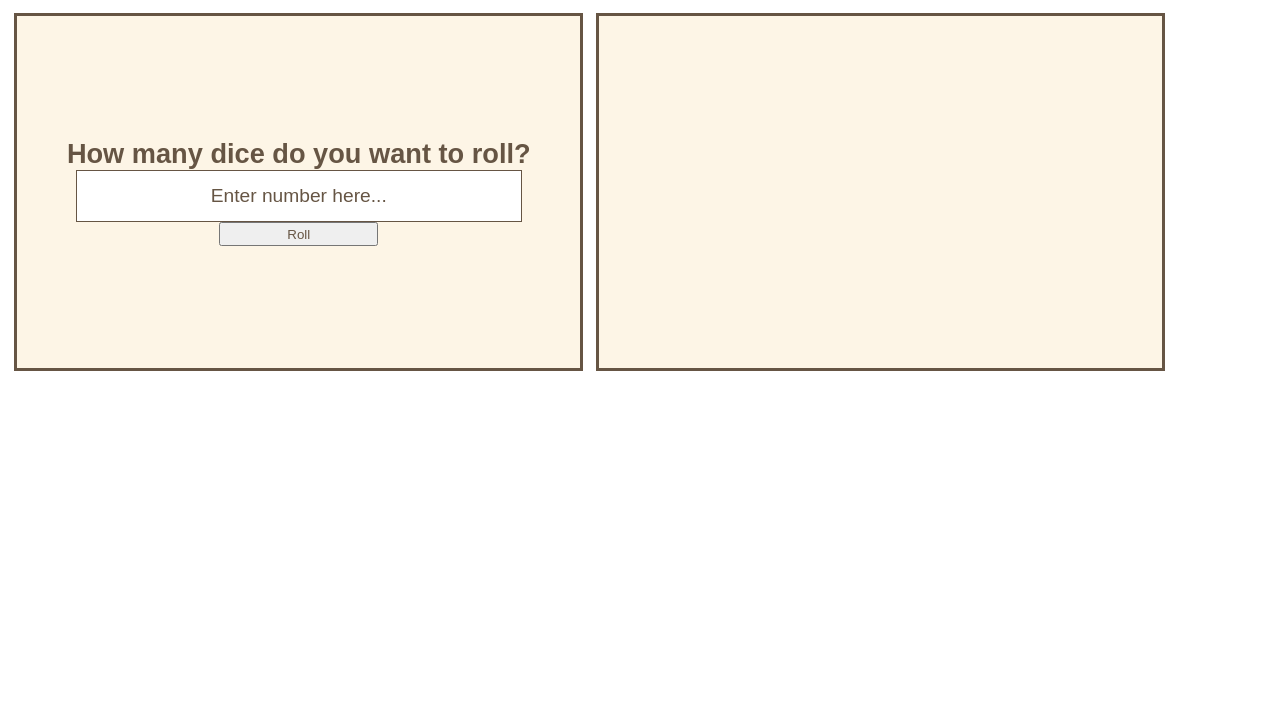
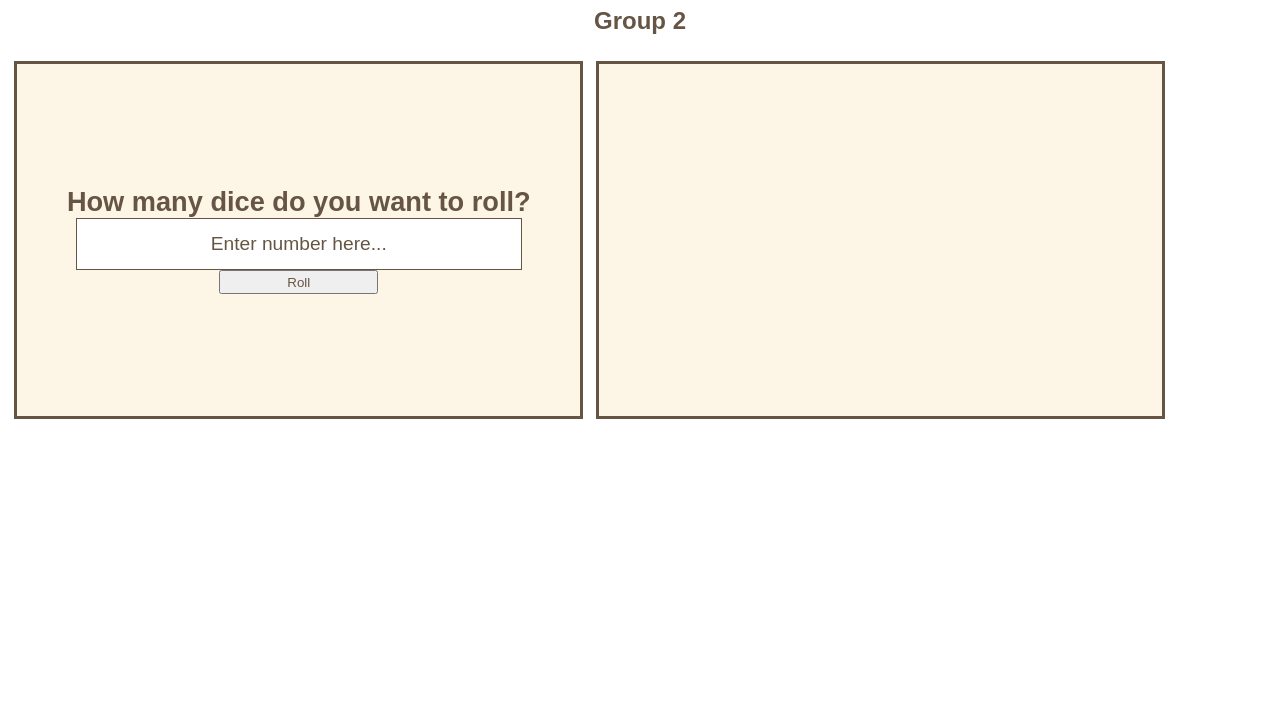
Before and after one commit to avollmar-bc/grp109, a plain HTML site: page team_project/index.html in a window 1280 px wide. Shown: the part 73-800 px from the top of the page. Drawn offline with Linux system fonts and the light colour scheme; a web font is replaced by a local one.

Commit message:
fixed formatting for code

```diff
--- a/team_project/index.html
+++ b/team_project/index.html
@@ -12,7 +12,7 @@
   </head>
   <body>
       <h1> Dice Simulator</h1>
-
+      <h2> Group 2</h2>
       <div class="container"> <!--TODO: Add action for form based on JS-->
         <form aciton="">
           <label for="dieCount">How many dice do you want to roll?</label><br>
@@ -21,8 +21,6 @@
         </form>
       </div>
 
-      <div class="container"><!--TODO: Dice goes here-->
-
-      </div>
+      <div class="container"><!--TODO: Dice goes here--></div>
   </body>
 </html>
```
